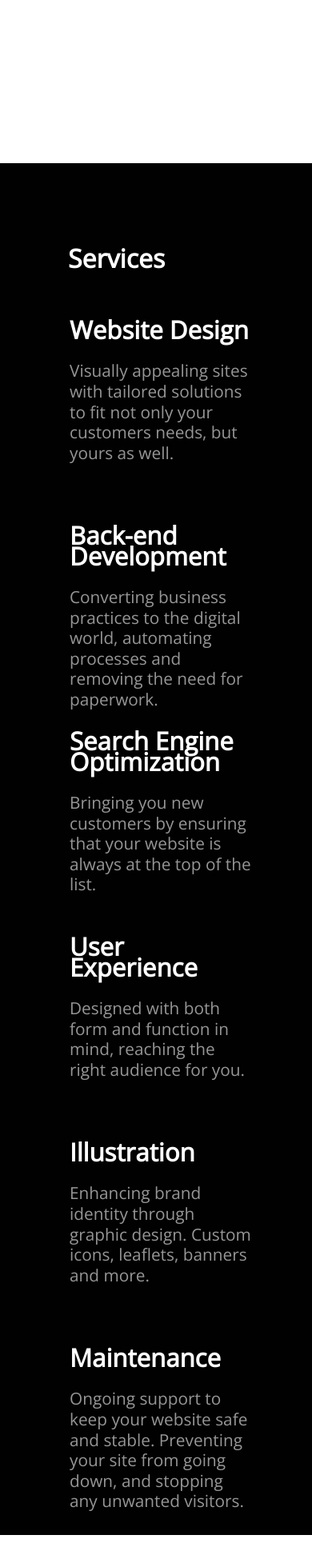
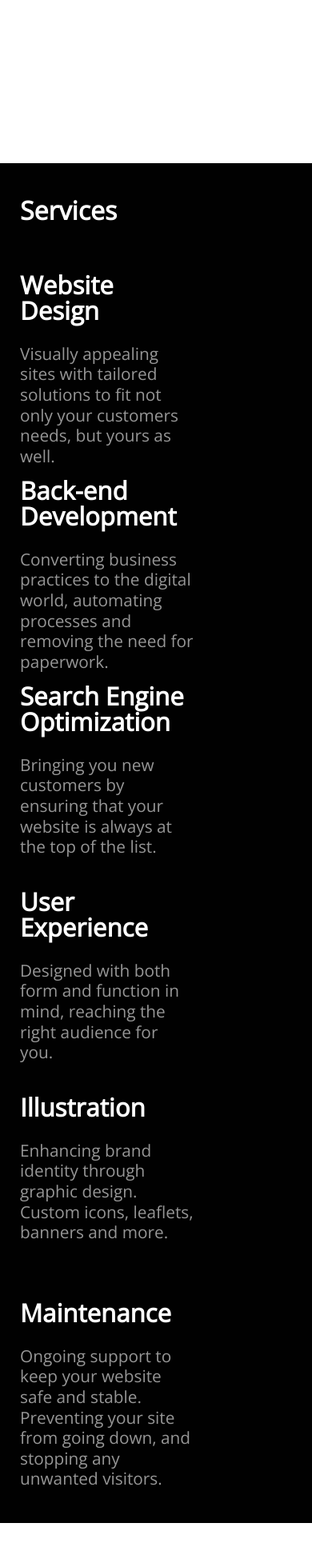
Before and after one commit to Bryn-Weed/Bryn-Weed.github.io, a PHP site: page / in a window 390 px wide. Shown: the part 616-2570 px from the top of the page at 80% size. Run offline with PHP 8.4, Linux system fonts and the light colour scheme.

Commit message:
Mobile style fixes

```diff
--- a/style.css
+++ b/style.css
@@ -321,6 +321,11 @@ img {
     width: 100%;
   }
 
+  .column-img p{
+    font-size: 1.3rem;
+    line-height: 1.6rem;
+  }
+
   .desktop{
     display: none;
   }
@@ -333,4 +338,24 @@ img {
     text-decoration: none;
     color: white;
   }
+
+  .section{
+    padding: 25px;
+  }
+
+  .right-panel{
+    float: left !important;
+  }
+
+  .column{
+    padding-left: 0px;
+  }
+
+  .column h2{
+    line-height: 2rem;
+  }
+
+  .service-container{
+    padding-bottom: 65px;
+  }
 }
```
